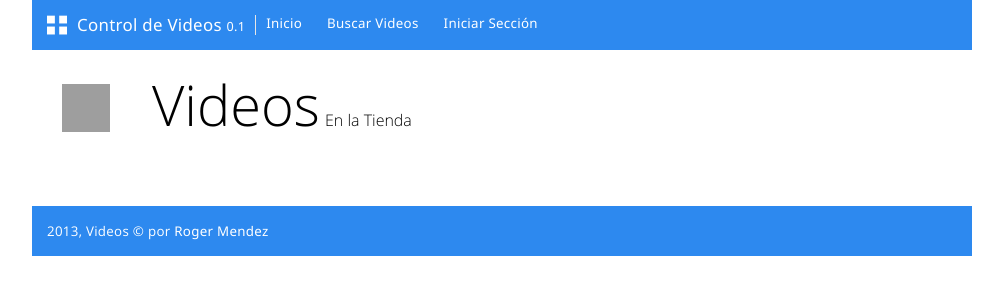
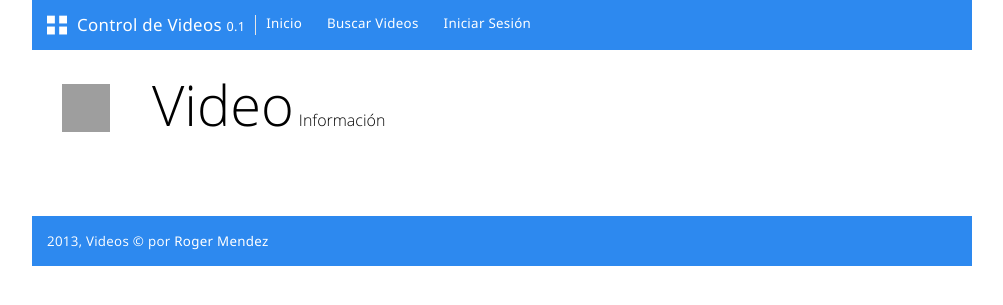
Before and after one commit to RogerMendez/controlvideos, a Django app: page / in a window 1280 px wide. Shown: the top 305 px of the page, without its empty margins (138-1141 px from the left). Run offline with Django 3.2, Linux system fonts and the light colour scheme; data that the repository does not hold is empty; parts of the project's set-up code (start-up, migrations or seed data) failed here and were passed over; some libraries are stand-ins or nearby versions; grey boxes are pictures that could not be loaded.

Commit message:
con el index inicial

```diff
--- a/controlvideos/Templates/base.html
+++ b/controlvideos/Templates/base.html
@@ -65,7 +65,7 @@
                         </li>
                     {% endif %}
                     <li>
-                        <a href="{% url 'users.views.loguet_in' %}">Iniciar Sección</a>
+                        <a href="{% url 'users.views.loguet_in' %}">Iniciar Sesión</a>
                     </li>
                 </ul>
             </div>
--- /dev/null
+++ b/controlvideos/Templates/index.html
@@ -0,0 +1,35 @@
+{# encoding=utf-8 #}
+{% extends 'base.html' %}
+{% block title %}
+    Informacion Video
+{% endblock%}
+{% block titulo %}
+    <h1>Video<small>Información</small></h1>
+{% endblock titulo %}
+{% block atras %}{% url 'videos.views.home' %}{% endblock atras %}
+{% block cuerpo %}
+<div class="grid">
+    <div class="row">
+        <div class="span12">
+            <div class="row">
+                {% for video in videos %}
+                    <div class="span5">
+                        <a href="{% url 'videos.views.info_video' video.id %}">
+                            <div class="notices">
+                                <div class="bg-color-green">
+                                    <div class="notice-icon"><img src="{{ STATIC_URL }}images/lock-open.png"></div>
+                                    <div class="notice-header fg-color-white">{{ video.titulo }}</div>
+                                    <div class="notice-text">
+                                        <p>{{ video.formato }}</p>
+                                        <p>{{ video.costo }} Bolivianos</p>
+                                    </div>
+                                </div>
+                            </div>
+                        </a>
+                    </div>
+                {% endfor %}
+            </div>
+        </div>
+    </div>
+</div>
+{% endblock cuerpo %}
--- a/controlvideos/settings.py
+++ b/controlvideos/settings.py
@@ -161,7 +161,6 @@ import dj_database_url
 DATABASES['default'] =  dj_database_url.config()
 SECURE_PROXY_SSL_HEADER = ('HTTP_X_FORWARDED_PROTO', 'https')
 ALLOWED_HOSTS = ['*']
-
 BASE_DIR = os.path.dirname(os.path.abspath(__file__))
 STATIC_ROOT = 'staticfiles'
 STATIC_URL = '/static/'
--- a/videos/views.py
+++ b/videos/views.py
@@ -8,7 +8,8 @@
 
 
 def home(request):
-    return render_to_response('base.html', context_instance=RequestContext(request))
+    videos = Videos.objects.filter(cantidad__gte = 1)
+    return render_to_response('index.html',{'videos' :videos}, context_instance=RequestContext(request))
 
 def new_video(request):
     if request.method =='POST' :
```
Also changed, not shown: controlvideos/Templates/Videos/info_video.html (+9 -1 lines).
